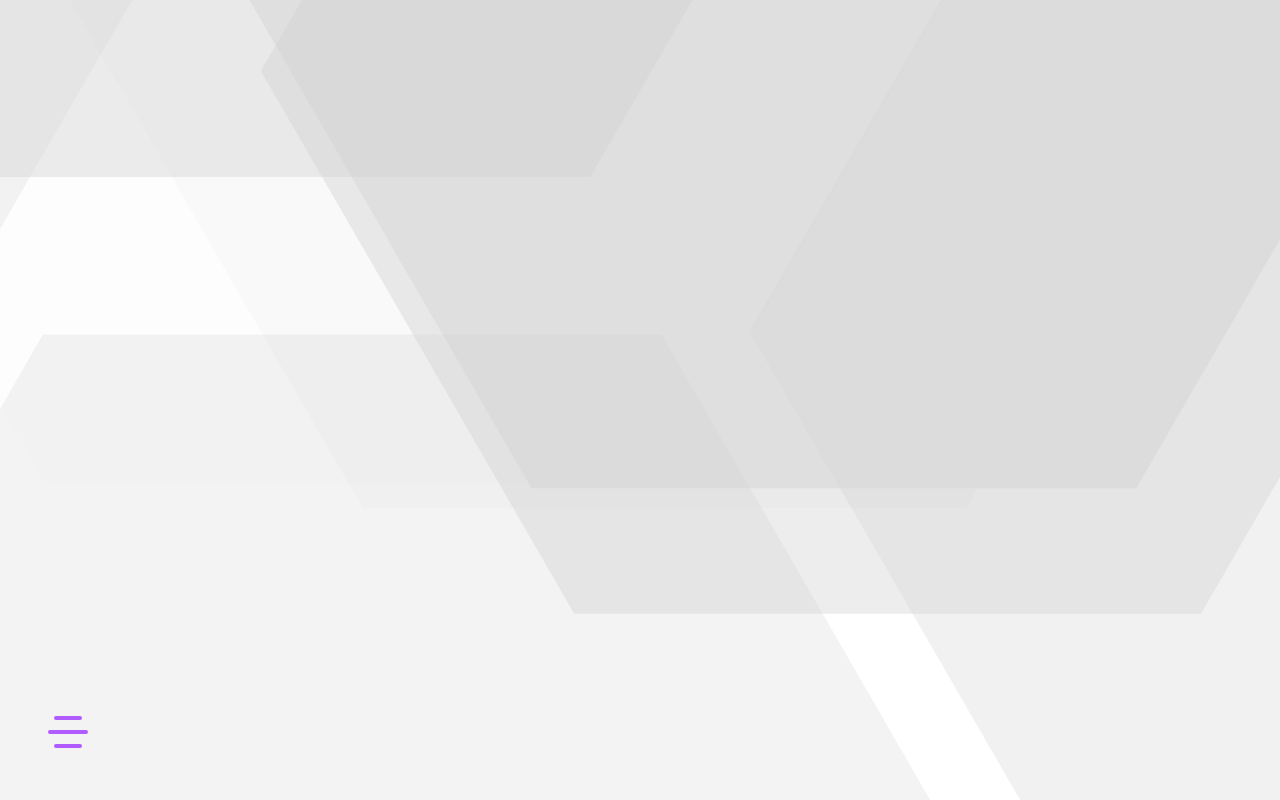
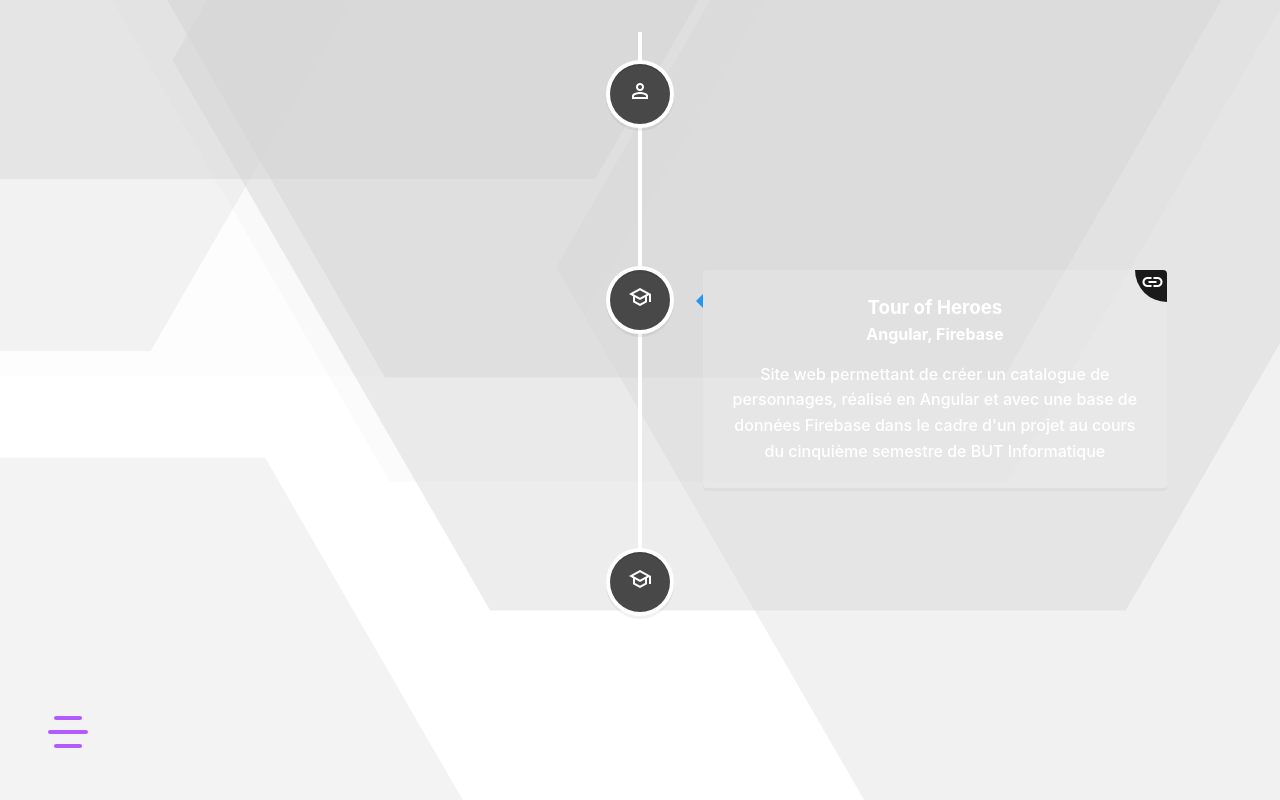
Before and after one commit to ruets/ruets, a React (Vite) app: page /projects in a window 1280 px wide. Before the commit this address had no page. Shown: the top 800 px of the page. Built offline with nearby package versions, Linux system fonts and the light colour scheme.

Commit message:
feat(projects): add Projects page

```diff
--- /dev/null
+++ b/public/lists/projects.json
@@ -0,0 +1,95 @@
+[
+  {
+    "title": "ruets",
+    "subtitle": "ReactJS, SCSS",
+    "date": "",
+    "type": "PERSONAL",
+    "link": "https://github.com/ruets/ruets",
+    "description": "Portfolio personnel réalisé en ReactJS"
+  },
+  {
+    "title": "Tour of Heroes",
+    "subtitle": "Angular, Firebase",
+    "date": "",
+    "type": "EDUCATION",
+    "link": "https://github.com/ruets/toh",
+    "description": "Site web permettant de créer un catalogue de personnages, réalisé en Angular et avec une base de données Firebase dans le cadre d'un projet au cours du cinquième semestre de BUT Informatique"
+  },
+  {
+    "title": "ShoppingList",
+    "subtitle": "Dart, Flutter, Express, MongoDB",
+    "date": "",
+    "type": "EDUCATION",
+    "link": "https://github.com/ruets/ShoppingList",
+    "description": "Application en Flutter destinée à servir de liste de courses, consolidée plus tard avec un backend en Express et une base de données MongoDB dans le cadre d'un projet au cours du cinquième semestre de BUT Informatique"
+  },
+  {
+    "title": "Gamejam",
+    "subtitle": "Python, Pygame",
+    "date": "",
+    "type": "EDUCATION",
+    "link": "https://github.com/ruets/GameJam2023",
+    "description": "Jeu programmé en Python avec la librairie Pygame dans le cadre de la GameJam au cours de la troisième année de BUT Informatique"
+  },
+  {
+    "title": "Park",
+    "subtitle": "Matlab, Psychtoolbox",
+    "date": "",
+    "type": "WORK",
+    "description": "Programme permettant la réalisation d'un protocol expérimental de recherche sur la perception intrasaccadique. Réalisé dans le cadre d'un stage de recherche au sein du laboratoire GipsaLAB de l'Université Grenoble Alpes"
+  },
+  {
+    "title": "Mon Carnet de Stage",
+    "subtitle": "Java, PHP",
+    "date": "",
+    "type": "EDUCATION",
+    "link": "https://github.com/ruets/MonCarnetDeStage",
+    "description": "Application Android destinée à la recherche d'un stage, réalisée en Java dans le cadre de la SAE du quatrième semestre de BUT Informatique"
+  },
+  {
+    "title": "TP API - R4.A.10",
+    "subtitle": "HTML5, CSS3, JavaScript",
+    "date": "",
+    "type": "EDUCATION",
+    "link": "https://github.com/ruets/R4.A.10_TP-API",
+    "description": "Site web permettant de gérer son portefeuille d'actions basé sur une API de données boursières. Réalisé dans le cadre de la ressource R4.A.10 duau cours du troisième semestre de BUT Informatique"
+  },
+  {
+    "title": "HeavenHaven",
+    "subtitle": "Frontend : React (Javascript, SCSS), Backend : Express (Javascript), Base de données : MongoDB",
+    "date": "",
+    "type": "EDUCATION",
+    "link": "https://github.com/ruets/HeavenHaven",
+    "description": "Site web de gestion d'enchères sur des îles privées, comprenant un frontend en React et un backend réalisé avec NodeJS. Réalisé dans le cadre de la SAE du troisième semestre de BUT Informatique"
+  },
+  {
+    "title": "Gestival",
+    "subtitle": "Java, JavaFX",
+    "date": "",
+    "type": "EDUCATION",
+    "description": "Application de gestion de festivals, réalisée en Java, dans le cadre de la SAE du deuxième semestre de BUT Informatique"
+  },
+  {
+    "title": "Classification automatique de documents",
+    "subtitle": "Java",
+    "date": "",
+    "type": "EDUCATION",
+    "link": "https://github.com/ruets/ClassificationAutomatique",
+    "description": "Projet de programme de classification de dépêches en Java, effectué durant la SAE du premier semestre de BUT Informatique"
+  },
+  {
+    "title": "SAE Web OMS",
+    "subtitle": "HTML5, CSS3, JavaScript",
+    "date": "",
+    "type": "EDUCATION",
+    "description": "Développement d'un site web de vulgarisation de l'activité de l'entreprise Orange Business Services, dans le cadre d'une SAE durant la première année de BUT Informatique"
+  },
+  {
+    "title": "IUTConnect",
+    "subtitle": "C",
+    "date": "",
+    "type": "PERSONAL",
+    "link": "https://github.com/ruets/IUTConnect",
+    "description": "Un script pour se connecter aux stations Linux de l'IUT2 de Grenoble"
+  }
+]
--- a/src/App/App.jsx
+++ b/src/App/App.jsx
@@ -1,9 +1,11 @@
-import { BrowserRouter, Routes, Route } from 'react-router-dom'
-import './App.scss'
-import Navbar from '../components/Navbar/Navbar.jsx'
-import Home from '../pages/Home/Home.jsx'
-import About from '../pages/About/About.jsx'
-import Experiences from '../pages/Experience/Experiences.jsx'
+import { BrowserRouter, Routes, Route } from "react-router-dom";
+import "./App.scss";
+
+import Navbar from "../components/Navbar/Navbar.jsx";
+import Home from "../pages/Home/Home.jsx";
+import About from "../pages/About/About.jsx";
+import Experiences from "../pages/Experience/Experiences.jsx";
+import Projects from "../pages/Projects/Projects.jsx";
 
 function App() {
   return (
@@ -13,9 +15,10 @@
         <Route path="/" element={<Home />} />
         <Route path="/about" element={<About />} />
         <Route path="/experiences" element={<Experiences />} />
+        <Route path="/projects" element={<Projects />} />
       </Routes>
     </BrowserRouter>
-  )
+  );
 }
 
-export default App
+export default App;
--- a/src/components/Navbar/Navbar.jsx
+++ b/src/components/Navbar/Navbar.jsx
@@ -58,6 +58,14 @@
                   </button>
                 </NavLink>
               </li>
+              <li>
+                <NavLink to="/projects">
+                  <button>
+                    <GoogleFontsIcon iconName="code" />
+                    <span className="link-text">Projets</span>
+                  </button>
+                </NavLink>
+              </li>
             </ul>
           </nav>
         )}
--- /dev/null
+++ b/src/pages/Projects/Projects.jsx
@@ -0,0 +1,35 @@
+import React from "react";
+import { Link } from "react-router-dom";
+import { VerticalTimeline } from "react-vertical-timeline-component";
+import "react-vertical-timeline-component/style.min.css";
+
+import TimeLineElement from "../../components/TimelineElement/TimelineElement.jsx";
+import { TimelineElementType } from "../../components/TimelineElement/TimelineElement.jsx";
+import projects from "../../../public/lists/projects.json";
+import "./Projects.scss";
+
+class Projects extends React.Component {
+  render() {
+    return (
+      <div className="projects">
+        <VerticalTimeline>
+          {projects.map((element, index) => {
+            return (
+              <TimeLineElement
+                key={index}
+                title={element.title}
+                subtitle={element.subtitle}
+                date={element.date}
+                type={TimelineElementType[element.type]}
+                description={element.description}
+                link={element.link}
+              />
+            );
+          })}
+        </VerticalTimeline>
+      </div>
+    );
+  }
+}
+
+export default Projects;
```
Also changed, not shown: src/pages/Projects/Projects.scss (added).
